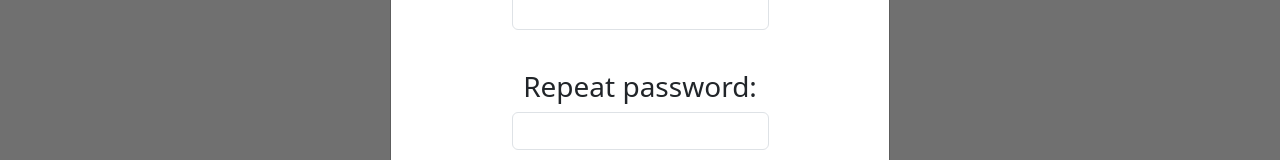
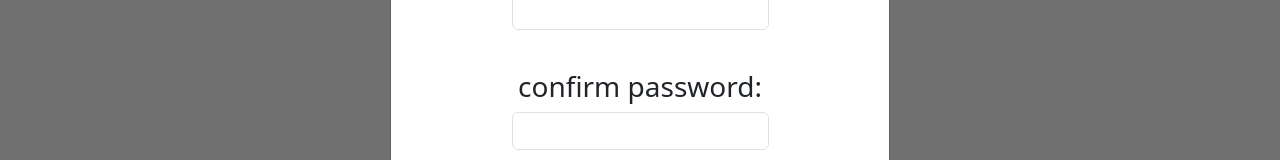
Before and after one commit to Languste1/activitymatcher, an Angular app in the folder activitymatcher/: page / in a window 1280 px wide. Both pictures are taken after a click on the button "Sign up". Shown: the part 261-421 px from the top of the page. Built offline with nearby package versions, Linux system fonts and the light colour scheme.

Commit message:
Add: - spell correction

```diff
--- a/activitymatcher/src/app/sign-up/sign-up.component.html
+++ b/activitymatcher/src/app/sign-up/sign-up.component.html
@@ -66,7 +66,7 @@
           </div>
 
           <div class="mt-4">
-            <h3>Repeat password:</h3>
+            <h3>confirm password:</h3>
             <div class="row g-3 align-items-center">
               <div class="col-auto">
                 <input type="password" id="inputPassword2" class="form-control" aria-labelledby="passwordHelpInline">
```
